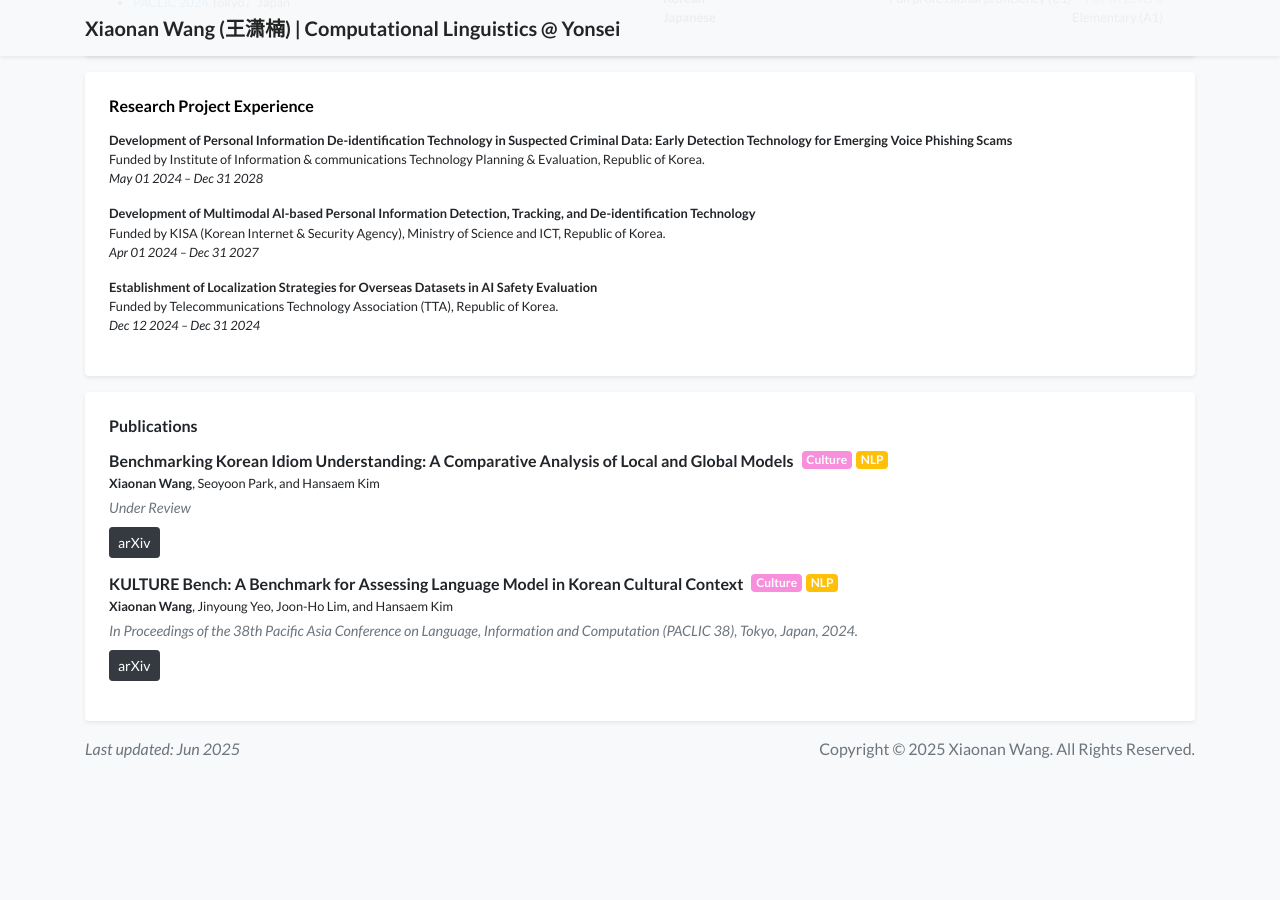
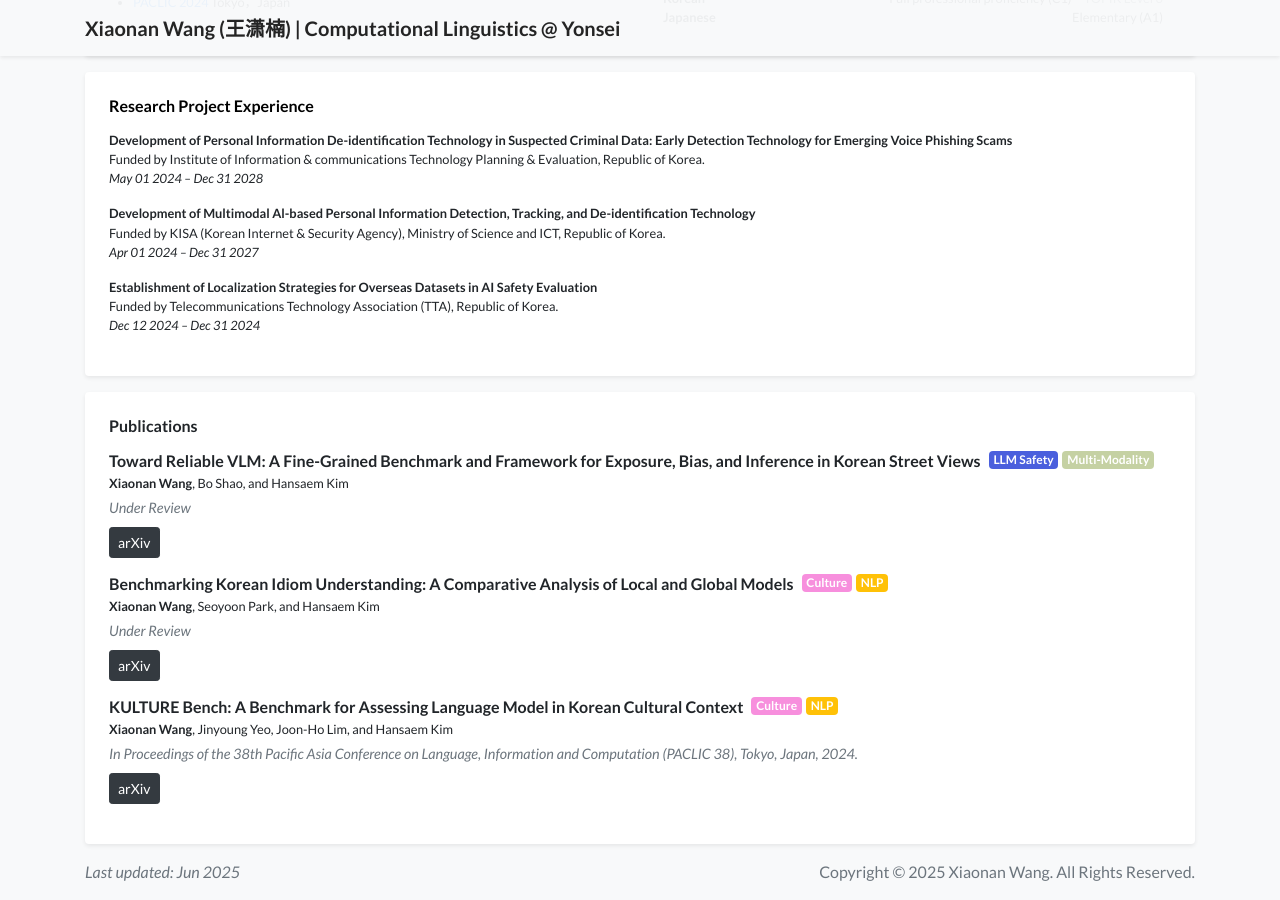
Before and after one commit to wangxiaonan-git/wangxiaonan-git.github.io, a Jekyll site: the page built from index.html, in a window 1280 px wide and 900 px high, scrolled down 883 px. Built offline with Jekyll 4.4.1, drawn with Linux system fonts in a browser that asks for light colours; a style sheet for code colours, icons or effects is not loaded; before the commit the page ends 1660 px from its top, so only the background shows below that.

Commit message:
Update index.html

```diff
--- a/index.html
+++ b/index.html
@@ -49,6 +49,19 @@ num_selected: 10
 
         <div class="mb-3">
           <h6 class="mb-1 d-flex align-items-center">
+            <span>Toward Reliable VLM: A Fine-Grained Benchmark and Framework for Exposure, Bias, and Inference in Korean Street Views</span>
+            <span class="badge ml-2" style="background-color: #4a5fdd; color: white;">LLM Safety</span>
+            <span class="badge ml-1" style="background-color: #c5d1a3; color: white;">Multi-Modality</span>
+          </h6>
+          <p class="mb-1 small">
+            <strong>Xiaonan Wang</strong>, Bo Shao, and Hansaem Kim
+          </p>
+          <p class="text-muted font-italic mb-2" style="font-size: 0.9rem;">Under Review</p>
+          <a href="" class="btn btn-sm btn-dark">arXiv</a>
+        </div>
+
+        <div class="mb-3">
+          <h6 class="mb-1 d-flex align-items-center">
             <span>Benchmarking Korean Idiom Understanding: A Comparative Analysis of Local and Global Models</span>
             <span class="badge ml-2" style="background-color: #f78fdd; color: white;">Culture</span>
             <span class="badge ml-1" style="background-color: #ffc107; color: white;">NLP</span>
```
